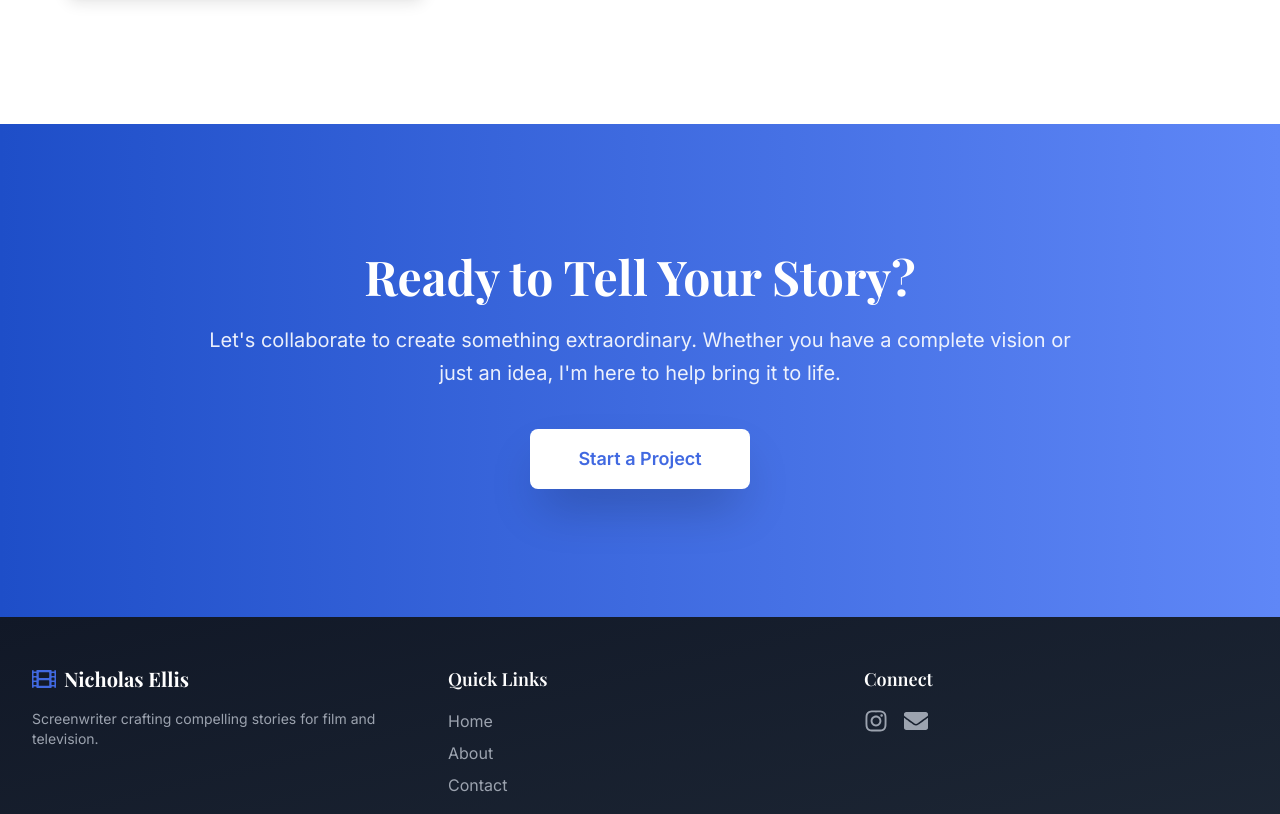
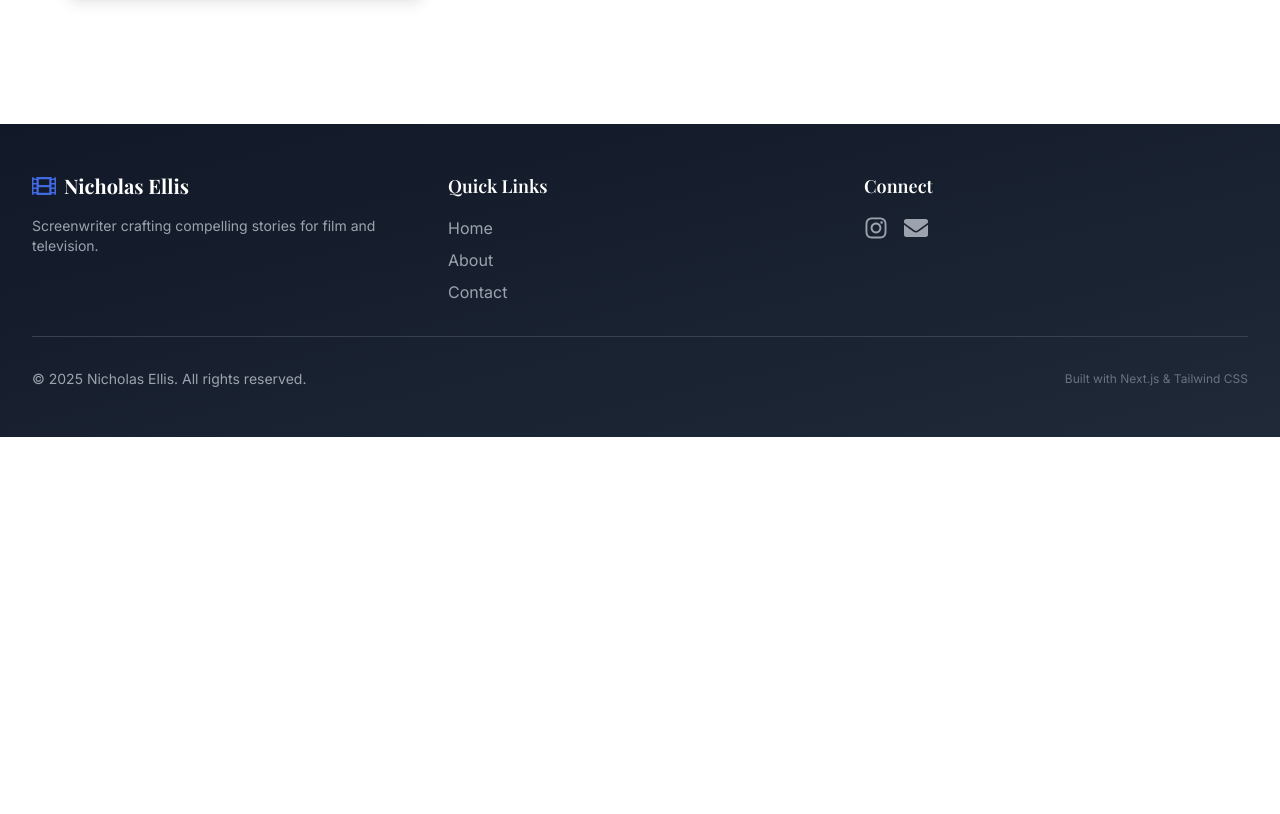
Before and after one commit to ngellis/nickiswrite.github.io, a Next.js app: page / in a window 1280 px wide. Shown: the part 1380-2194 px from the top of the page. After the commit the page ends 1817 px from the top, so only its background shows below. Built offline with nearby package versions, Linux system fonts and the light colour scheme; a web font is replaced by a local one.

Commit message:
Remove CTA section from Home page

```diff
--- a/app/page.tsx
+++ b/app/page.tsx
@@ -176,26 +176,6 @@ export default function Home() {
           </div>
         </div>
       </section>
-
-      {/* CTA Section */}
-      <section className="section-padding bg-gradient-to-r from-primary-600 to-primary-400">
-        <div className="container-custom">
-          <AnimatedSection className="text-center max-w-4xl mx-auto">
-            <h2 className="text-4xl md:text-5xl font-display font-bold text-white mb-6">
-              Ready to Tell Your Story?
-            </h2>
-            <p className="text-xl text-white/90 mb-10 leading-relaxed">
-              Let's collaborate to create something extraordinary. Whether you have a complete vision or just an idea, I'm here to help bring it to life.
-            </p>
-            <Link
-              href="/contact"
-              className="btn-primary bg-white text-primary hover:bg-gray-100 shadow-2xl inline-block px-12 py-4 text-lg"
-            >
-              Start a Project
-            </Link>
-          </AnimatedSection>
-        </div>
-      </section>
     </>
   )
 }
```
Also changed, not shown: 1 other file (tests, documents, lock files or other folders).
